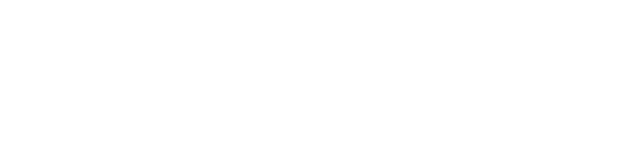
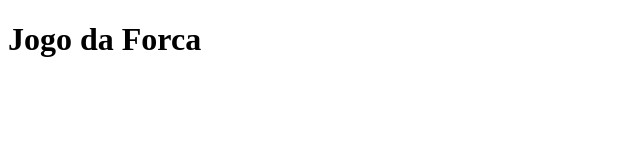
Before and after one commit to lauroneto8/jogo-da-forca, a plain HTML site: page index.html in a window 1280 px wide. Shown: the whole page, without its empty margins (0-640 px from the left). Drawn offline with Linux system fonts and the light colour scheme.

Commit message:
index.html

```diff
--- a/index.html
+++ b/index.html
@@ -3,9 +3,9 @@
 <head>
     <meta charset="UTF-8">
     <meta name="viewport" content="width=device-width, initial-scale=1.0">
-    <title>Document</title>
+    <title>Jogo da Forca</title>
 </head>
 <body>
-
+   <h1>Jogo da Forca</h1>
 </body>
 </html>
```
